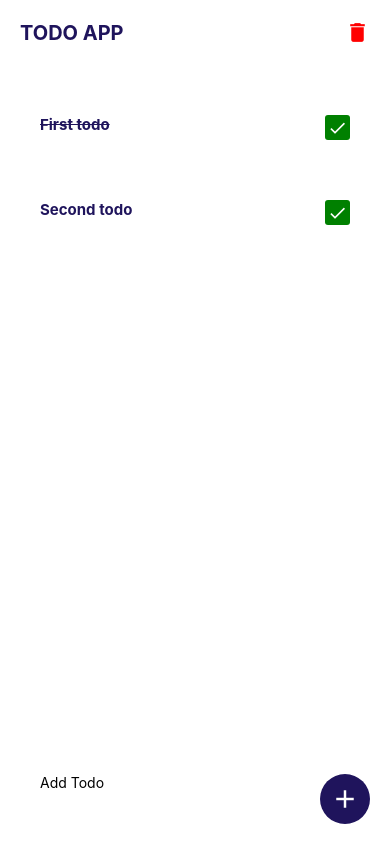
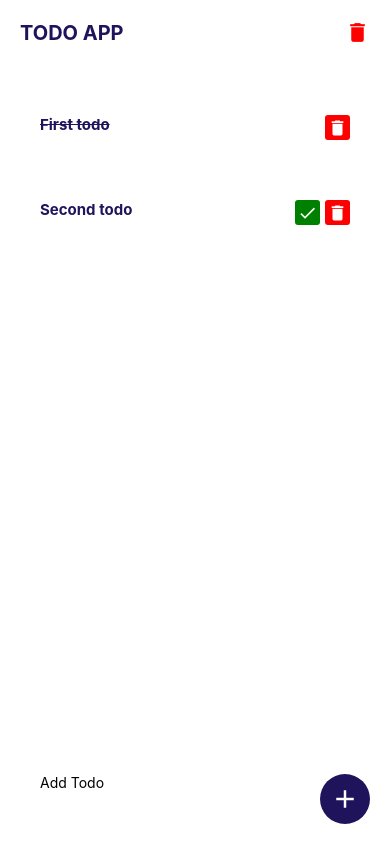
Before and after one commit to CyrusWarner/todo-list-react-native, a React Native app: screen / in a window 390 px wide. Built offline with nearby package versions, Linux system fonts and the light colour scheme.

Commit message:
Added conditional for checking if a todo is already completed.

```diff
--- a/App.js
+++ b/App.js
@@ -31,8 +31,15 @@ const App = () => {
             {todo?.task}
           </Text>
         </View>
-        <TouchableOpacity style={[styles.actionIcon]}>
-          <ICON name="done" size={20} color={colors.white}></ICON>
+        {
+          !todo?.completed && (
+            <TouchableOpacity style={[styles.actionIcon]}>
+            <ICON name="done" size={20} color={colors.white}></ICON>
+          </TouchableOpacity>
+          )
+        }
+        <TouchableOpacity style={[styles.actionIcon, {backgroundColor: 'red'}]}>
+          <ICON name="delete" size={20} color={colors.white}></ICON>
         </TouchableOpacity>
       </View>
     );
```
